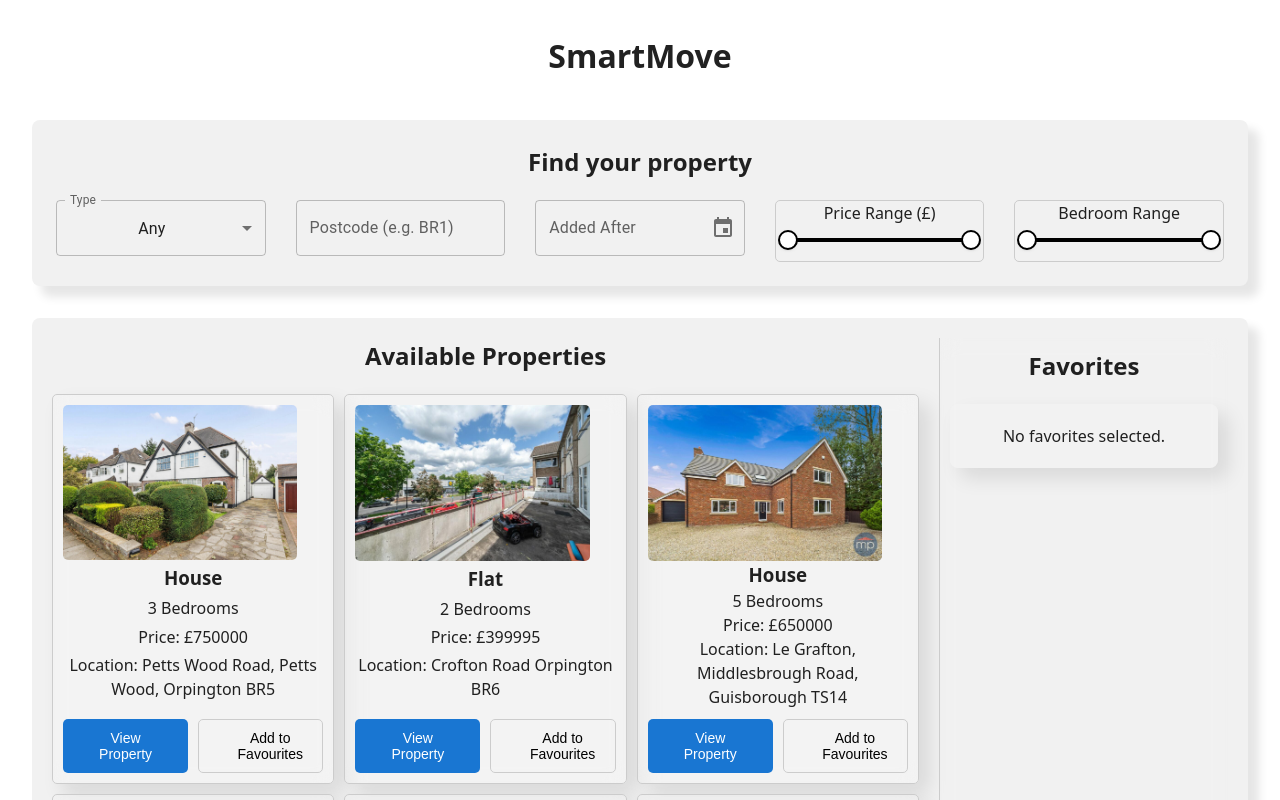
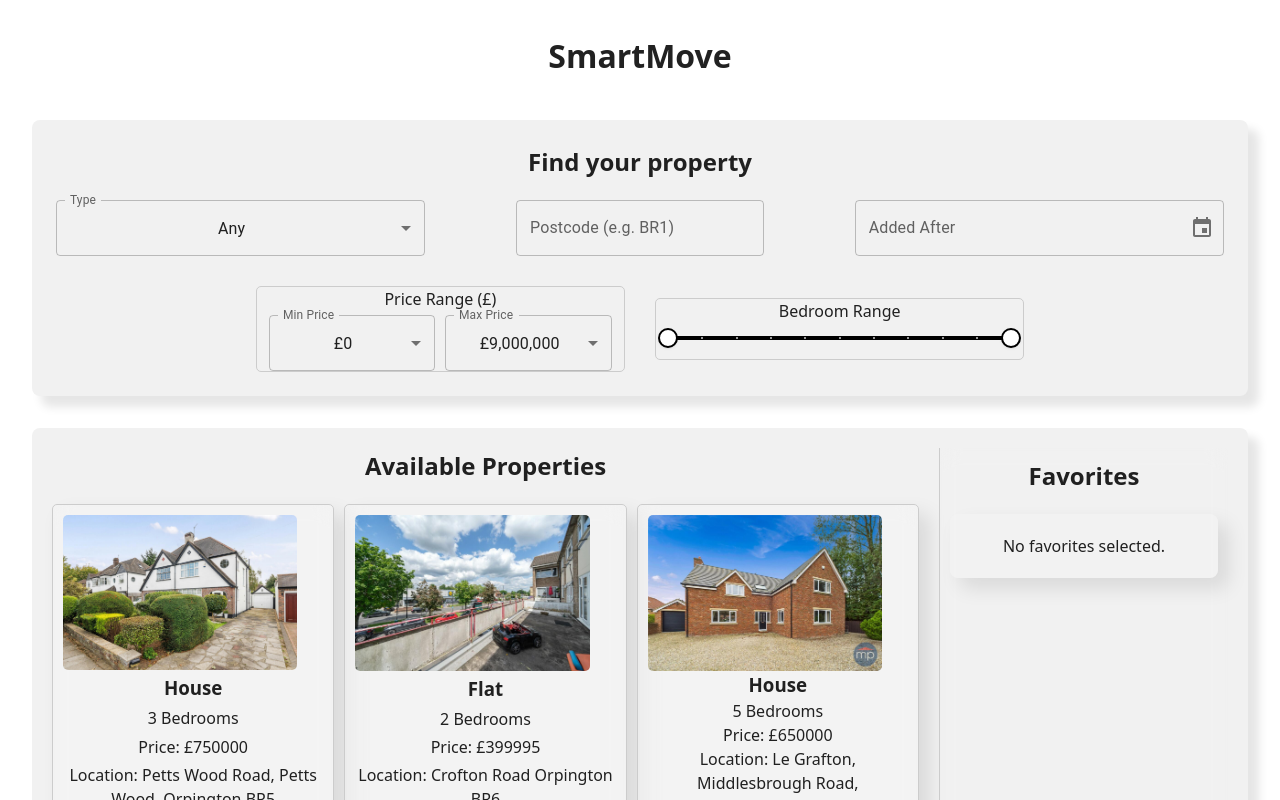
Before and after one commit to Mohamed-Afzal0/estate-agent-app, a React (Vite) app in the folder estate-agent-app/: page / in a window 1280 px wide. Shown: the top 800 px of the page. Built offline with nearby package versions, Linux system fonts and the light colour scheme; some icons are missing.

Commit message:
Design Changes

```diff
--- a/estate-agent-app/src/App.css
+++ b/estate-agent-app/src/App.css
@@ -55,7 +55,22 @@
   margin-top: 20px;
   display: grid;
   gap: 30px;
-  grid-template-columns: repeat(auto-fit, minmax(200px, 1fr));
+  grid-template-columns: repeat(6, 1fr);
+  grid-template-rows: auto auto;
+  align-items: center;
+  align-self: center;
+}
+
+.Filter > * {
+  grid-column: span 2;
+}
+
+.Filter > :nth-child(4) {
+  grid-column: 2 / span 2;
+}
+
+.Filter > :nth-child(2) {
+  justify-self: center;
 }
 
 .Range {
@@ -256,6 +271,11 @@
 
 .shortdis {
   font-size: 1.4rem;
+  margin-bottom: 8px;
+}
+
+.longdis {
+  text-align: justify;
 }
 
 .tabs3 {
--- a/estate-agent-app/src/App.jsx
+++ b/estate-agent-app/src/App.jsx
@@ -1,7 +1,7 @@
 import './App.css'
 import data from '../public/properties.json'
 import { useState, useEffect } from 'react'
-import { PropertyType, PropertyPostCode, PropertyDateAdded, PropertyPriceRange, PropertyBedroomRange} from './Components/SearchFilter.jsx'
+import { FilterPanel} from './Components/SearchFilter.jsx'
 import Gallery from './Components/Properties.jsx'
 import PropertyDetails from './Components/PropertyDetails.jsx'
 import { LocalizationProvider } from '@mui/x-date-pickers/LocalizationProvider'
@@ -69,19 +69,7 @@ function App() {
           <>
             <div className='search-section'>
               <h2>Find your property</h2>
-              <nav className='Filter'>
-                <PropertyType type={type} setType={setType} />
-                <PropertyPostCode postcode={postcode} setPostcode={setPostcode} />
-                <PropertyDateAdded dateAdded={dateAdded} setDateAdded={setDateAdded} />
-                <div className="Range">
-                  <p> Price Range (£)</p>
-                  <PropertyPriceRange priceRange={priceRange} setPriceRange={setPriceRange} className="pr"/>
-                </div>
-                <div className="Range">
-                  <p> Bedroom Range </p>
-                  <PropertyBedroomRange bedroomRange={bedroomRange} setBedroomRange={setBedroomRange} />
-                </div>
-              </nav>
+              <FilterPanel type={type} setType={setType} priceRange={priceRange} setPriceRange={setPriceRange} bedroomRange={bedroomRange} setBedroomRange={setBedroomRange} dateAdded={dateAdded} setDateAdded={setDateAdded} postcode={postcode} setPostcode={setPostcode} />
             </div>
             <div className='property-section'>
               <Gallery properties={filteredProperties} allProperties={properties} onViewProperty={setSelectedProperty} />
--- a/estate-agent-app/src/Components/PropertyDetails.jsx
+++ b/estate-agent-app/src/Components/PropertyDetails.jsx
@@ -70,7 +70,7 @@ export default function PropertyDetails({ property, onBack }) {
                 </div>
                 <CustomTabPanel value={value} index={0}>
                     <h5 className='shortdis'> {property.shortDescription} </h5>
-                    <p> {property.description} </p>
+                    <p className='longdis'> {property.description} </p>
                     <p> <b>Tenure:</b> {property.tenure} </p>
                 </CustomTabPanel>
 
--- a/estate-agent-app/src/Components/SearchFilter.jsx
+++ b/estate-agent-app/src/Components/SearchFilter.jsx
@@ -53,29 +53,55 @@ function PropertyDateAdded({ dateAdded, setDateAdded }) {
 }
 
 function PropertyPriceRange({ priceRange, setPriceRange }) {
+    const minPrice = priceRange[0];
+    const maxPrice = priceRange[1];
+
+    const handleMinChange = (event) => {
+        const newMin = Number(event.target.value);
+        setPriceRange([newMin, Math.max(newMin, maxPrice)]);
+    };
+
+    const handleMaxChange = (event) => {
+        const newMax = Number(event.target.value);
+        setPriceRange([Math.min(minPrice, newMax), newMax]);
+    };
+
+    const prices = [];
+    for (let i = 0; i <= 9000000; i += 50000) {
+        prices.push(i);
+    }
+
     return (
-        <Slider
-            value={priceRange}
-            onChange={(e, newValue) => setPriceRange(newValue)}
-            valueLabelDisplay="auto"
-            min={0}
-            max={9000000}
-            step={50000}
-            color='primary'
-            sx={{
-                '& .MuiSlider-thumb': {
-                    color: 'black',
-                    height: 20,
-                    width: 20,
-                    backgroundColor: '#fff',
-                    border: '2px solid currentColor',
-                },
-                '& .MuiSlider-track': {
-                    borderRadius: 4,
-                    color: 'black',
-                },
-            }}
-        />
+        <div style={{ display: 'flex', gap: '10px' }}>
+            <FormControl fullWidth>
+                <InputLabel>Min Price</InputLabel>
+                <Select
+                    value={minPrice}
+                    label="Min Price"
+                    onChange={handleMinChange}
+                >
+                    {prices.map((price) => (
+                        <MenuItem key={price} value={price}>
+                            £{price.toLocaleString()}
+                        </MenuItem>
+                    ))}
+                </Select>
+            </FormControl>
+            <FormControl fullWidth>
+                <InputLabel>Max Price</InputLabel>
+                <Select
+                    value={maxPrice}
+                    label="Max Price"
+                    onChange={handleMaxChange}
+                >
+                    {prices.map((price) => (
+                        <MenuItem key={price} value={price}>
+                            £{price.toLocaleString()}
+                        </MenuItem>
+                    ))}
+                </Select>
+            </FormControl>
+        </div>
     )
 }
 
@@ -85,6 +111,9 @@ function PropertyBedroomRange({ bedroomRange, setBedroomRange }) {
             value={bedroomRange}
             onChange={(e, newValue) => setBedroomRange(newValue)}
             valueLabelDisplay="auto"
+            shiftStep={1}
+            step={1}
+            marks
             min={0}
             max={10}
             sx={{
@@ -104,4 +133,22 @@ function PropertyBedroomRange({ bedroomRange, setBedroomRange }) {
     )
 }
 
-export { PropertyType, PropertyPostCode, PropertyDateAdded, PropertyPriceRange, PropertyBedroomRange}
+function FilterPanel({ type, setType, priceRange, setPriceRange, bedroomRange, setBedroomRange, dateAdded, setDateAdded, postcode, setPostcode }) {
+    return (
+        <nav className='Filter'>
+            <PropertyType type={type} setType={setType} />
+            <PropertyPostCode postcode={postcode} setPostcode={setPostcode} />
+            <PropertyDateAdded dateAdded={dateAdded} setDateAdded={setDateAdded} />
+            <div className="Range">
+                <p style={{marginBottom: '4px',}}> Price Range (£)</p>
+                <PropertyPriceRange priceRange={priceRange} setPriceRange={setPriceRange} className="pr"/>
+            </div>
+            <div className="Range">
+                <p> Bedroom Range </p>
+                <PropertyBedroomRange bedroomRange={bedroomRange} setBedroomRange={setBedroomRange} />
+            </div>
+        </nav>
+    );
+}
+
+export { FilterPanel}
```
